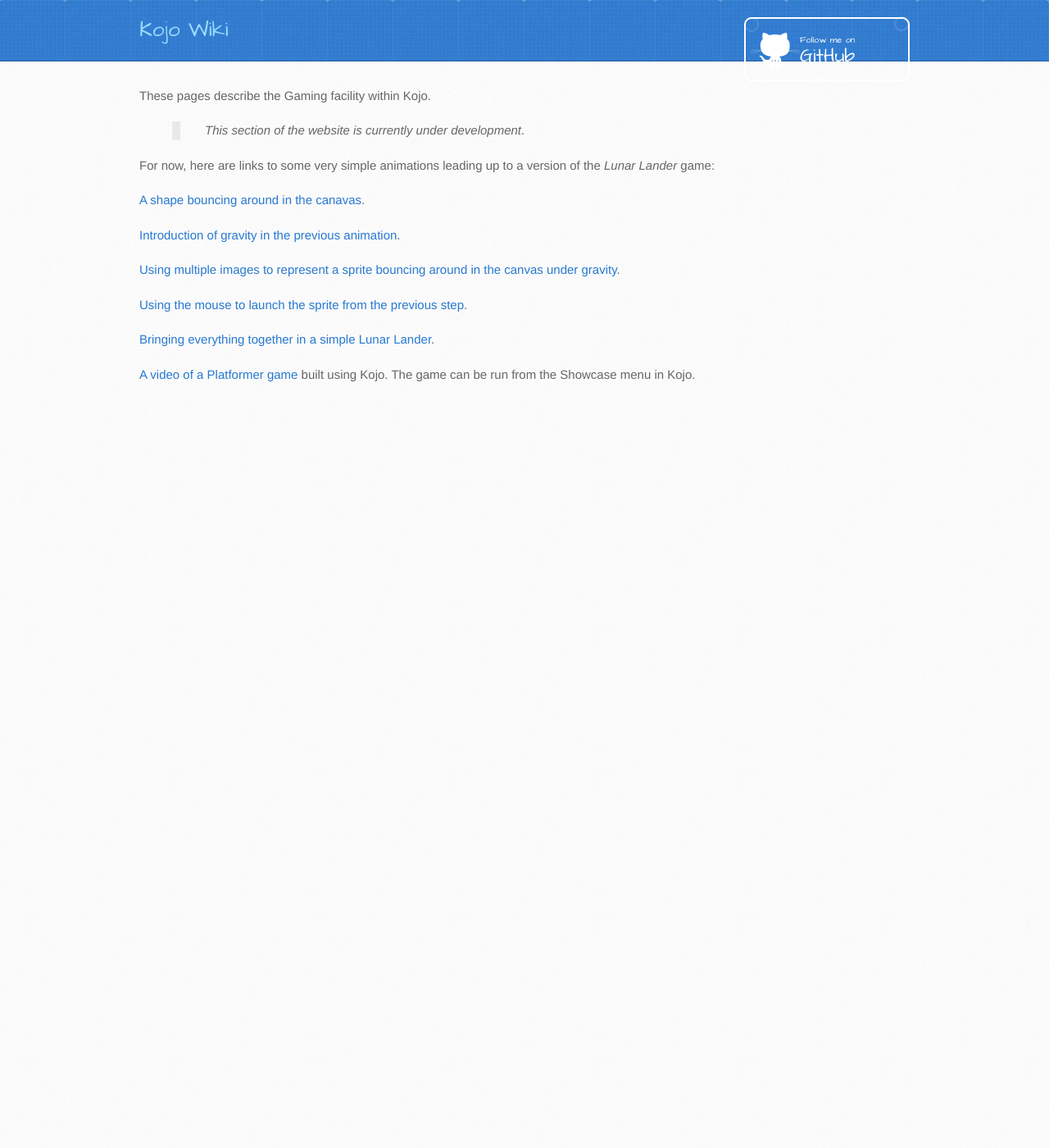
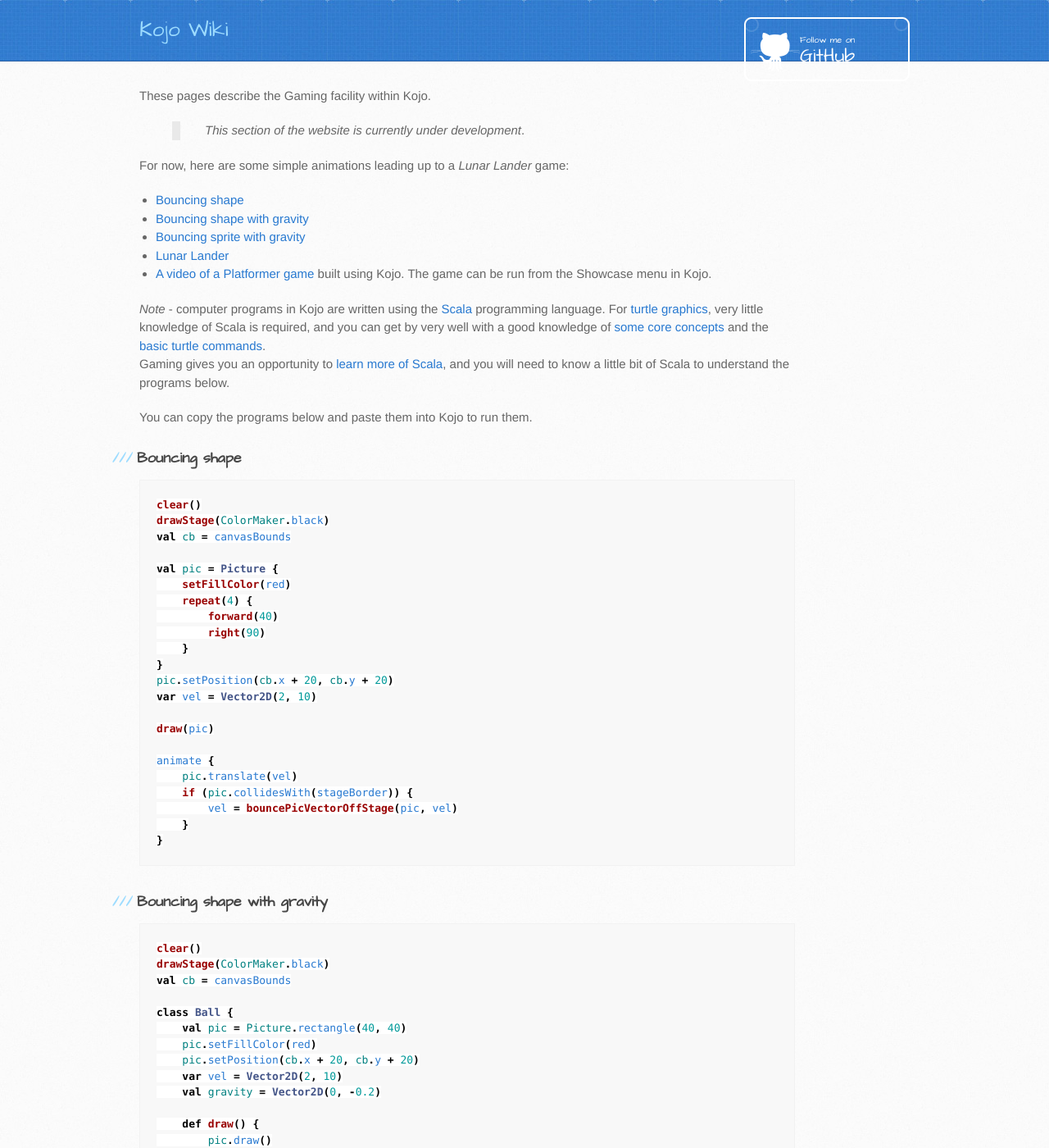
Before and after one commit to kojodoc/kojodoc.github.io, a Jekyll site: the page built from gaming-index.md, in a window 1280 px wide and 1400 px high. Shown: the whole window at 82% size. Built offline with Jekyll 4.4.1, drawn with Linux system fonts in a browser that asks for light colours; our own code applies the rules of GitHub Pages for plain Markdown files; the repository's description, which GitHub fills in, is left out; some of the changed text lies outside the part shown.

Commit message:
Refine the gaming homepage (and tweak the robotics homepage).

````diff
--- a/gaming-index.md
+++ b/gaming-index.md
@@ -2,16 +2,203 @@ These pages describe the Gaming facility within Kojo.
 
 > *This section of the website is currently under development*.
 
-For now, here are links to some very simple animations leading up to a version of the *Lunar Lander* game:
+For now, here are some simple animations leading up to a *Lunar Lander* game:
 
-[A shape bouncing around in the canavas](https://github.com/litan/mm/blob/master/animation/anim-0.kojo).
+* [Bouncing shape](#bouncing-shape)
+* [Bouncing shape with gravity](#bouncing-shape-with-gravity)
+* [Bouncing sprite with gravity](#bouncing-sprite-with-gravity)
+* [Lunar Lander](#lunar-lander)
+* [A video of a Platformer game](https://www.youtube.com/watch?v=QytErHlrUpY) built using Kojo. The game can be run from the Showcase menu in Kojo.
 
-[Introduction of gravity in the previous animation](https://github.com/litan/mm/blob/master/animation/anim-1.kojo).
+*Note* - computer programs in Kojo are written using the [Scala](http://scala-lang.org) programming language. For [turtle graphics](turtle-index.html), very little knowledge of Scala is required, and you can get by very well with a good knowledge of [some core concepts](concepts/core-ideas.html) and the [basic turtle commands](reference/turtle.html).
+Gaming gives you an opportunity to [learn more of Scala](concepts/scala-essentials.html), and you will need to know a little bit  of Scala to understand the programs below.
 
-[Using multiple images to represent a sprite bouncing around in the canvas under gravity](https://github.com/litan/mm/blob/master/animation/anim-2.kojo).
+You can copy the programs below and paste them into Kojo to run them.
 
-[Using the mouse to launch the sprite from the previous step](https://github.com/litan/mm/blob/master/animation/anim-3.kojo).
+### Bouncing shape
+```scala
+clear()
+drawStage(ColorMaker.black)
+val cb = canvasBounds
 
-[Bringing everything together in a simple Lunar Lander](https://github.com/litan/mm/blob/master/animation/lunar-lander.kojo).
+val pic = Picture {
+    setFillColor(red)
+    repeat(4) {
+        forward(40)
+        right(90)
+    }
+}
+pic.setPosition(cb.x + 20, cb.y + 20)
+var vel = Vector2D(2, 10)
 
-[A video of a Platformer game](https://www.youtube.com/watch?v=QytErHlrUpY) built using Kojo. The game can be run from the Showcase menu in Kojo.
+draw(pic)
+
+animate {
+    pic.translate(vel)
+    if (pic.collidesWith(stageBorder)) {
+        vel = bouncePicVectorOffStage(pic, vel)
+    }
+}
+```
+
+
+### Bouncing shape with gravity
+```scala
+clear()
+drawStage(ColorMaker.black)
+val cb = canvasBounds
+
+class Ball {
+    val pic = Picture.rectangle(40, 40)
+    pic.setFillColor(red)
+    pic.setPosition(cb.x + 20, cb.y + 20)
+    var vel = Vector2D(2, 10)
+    val gravity = Vector2D(0, -0.2)
+
+    def draw() {
+        pic.draw()
+    }
+
+    def step() {
+        vel = vel + gravity
+        pic.translate(vel)
+        if (pic.collidesWith(stageBorder)) {
+            vel = bouncePicVectorOffStage(pic, vel)
+        }
+    }
+}
+
+val ball = new Ball()
+ball.draw()
+
+animate {
+    ball.step()
+}
+```
+
+### Bouncing sprite with gravity
+```scala
+clear()
+drawStage(ColorMaker.black)
+val cb = canvasBounds
+
+class Ball {
+    val pic1 = PicShape.image("/media/flappy-ball/ballwing1.png")
+    val pic2 = PicShape.image("/media/flappy-ball/ballwing2.png")
+    val pic = picBatch(
+          pic1,
+          pic2
+    )
+    pic.setPosition(cb.x + 20, cb.y + 20)
+    var vel = Vector2D(2, 10)
+    val gravity = Vector2D(0, -0.2)
+
+    def draw() {
+        pic.draw()
+    }
+
+    def step() {
+        vel = vel + gravity
+        pic.translate(vel)
+        if (pic.collidesWith(stageBorder)) {
+            vel = bouncePicVectorOffStage(pic, vel)
+        }
+        pic.showNext(150)
+    }
+}
+
+val ball = new Ball()
+ball.draw()
+
+animate {
+    ball.step()
+}
+```
+
+### Lunar Lander
+```scala
+cleari()
+drawStage(ColorMaker.hsl(240, 0.20, 0.16))
+
+class Lander {
+    val body = fillColor(red) -> Picture.rectangle(40, 70)
+    val thruster = fillColor(orange) -> Picture.rectangle(20, 35)
+    thruster.setPosition(body.position.x + 10, body.position.y - 20)
+
+    var gravity = Vector2D(0, -0.1)
+    var velocity = Vector2D(0, 0)
+    var thrust = Vector2D(0, 0)
+
+    def draw() {
+        body.draw()
+        thruster.draw()
+        thruster.invisible()
+    }
+
+    def step() {
+        if (isKeyPressed(Kc.VK_UP)) {
+            inThrust()
+        }
+        else {
+            noThrust()
+        }
+        velocity += gravity
+        velocity += thrust
+
+        body.translate(velocity)
+        thruster.setPosition(body.position.x + 10, body.position.y - 20)
+
+        if (body.collidesWith(stageBorder)) {
+            velocity = bouncePicVectorOffStage(body, velocity)
+        }
+    }
+
+    def inThrust() {
+        thrust = new Vector2D(0, 1)
+        thruster.visible()
+    }
+
+    def noThrust() {
+        thrust = new Vector2D(0, 0)
+        thruster.invisible()
+    }
+}
+
+class Moon {
+    val pic = trans(370, -350) -> Picture {
+        setPenColor(cm.lightBlue)
+        setFillColor(cm.darkGray)
+        left(45)
+        left(90, 500)
+    }
+
+    def draw() {
+        pic.draw()
+    }
+
+    def check(l: Lander) {
+        if (l.body.collidesWith(pic)) {
+            if (l.velocity.y.abs > 3) {
+                drawCenteredMessage("You Lose", red, 39)
+            }
+            else {
+                drawCenteredMessage("You Win", green, 30)
+            }
+            stopAnimation()
+        }
+    }
+
+}
+
+val l = new Lander()
+l.draw()
+
+val m = new Moon()
+m.draw()
+
+animate {
+    l.step()
+    m.check(l)
+}
+activateCanvas()
+```
````
Also changed, not shown: concepts/scala-essentials.md (added, +9 -0 lines), robotics-index.md (+4 -7 lines).
